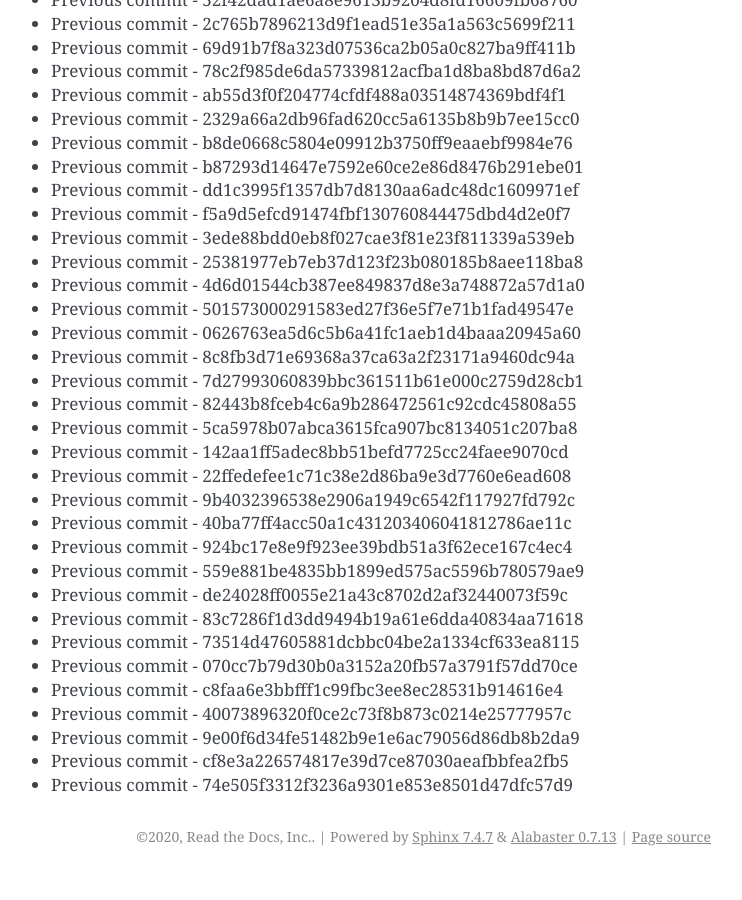
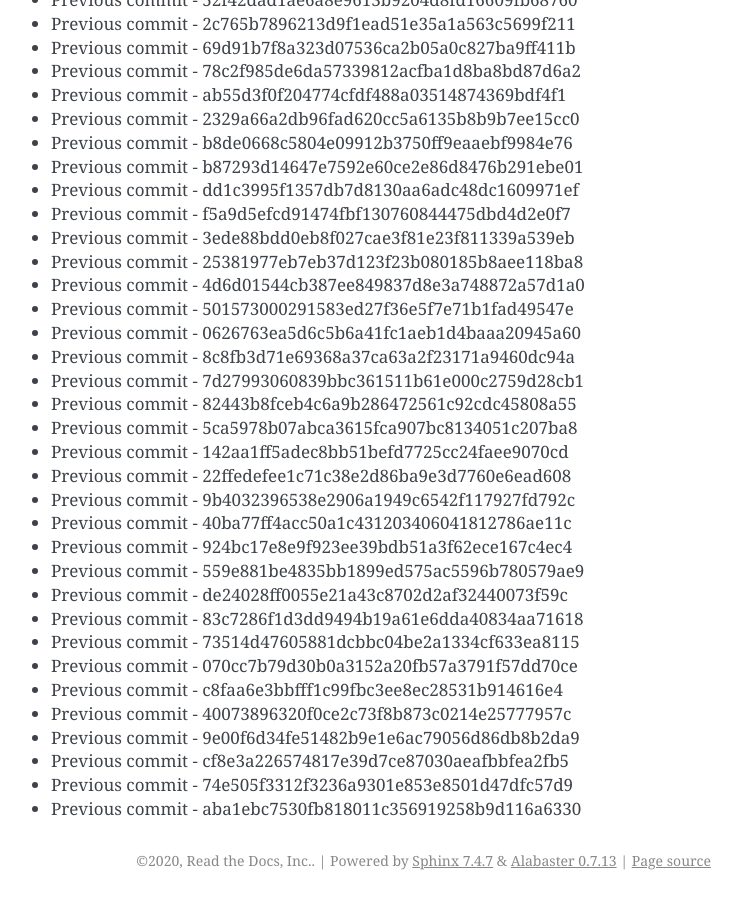
Before and after one commit to readthedocs/rtd-git-stresstest, a Sphinx documentation site: the page built from docs/updates.rst, in a window 1280 px wide and 900 px high, scrolled down 47940 px. Shown: the whole window, without its empty margins (399-1141 px from the left). Built offline with Sphinx 7.4.7, drawn with Linux system fonts in a browser that asks for light colours; before the commit the page ends 48816 px from its top, so only the background shows below that.

Commit message:
Generating commit from previous: aba1ebc7530fb818011c356919258b9d116a6330

```diff
--- a/docs/updates.rst
+++ b/docs/updates.rst
@@ -2046,3 +2046,4 @@ It can be tested for any performance characteristics.
 * Previous commit - 9e00f6d34fe51482b9e1e6ac79056d86db8b2da9
 * Previous commit - cf8e3a226574817e39d7ce87030aeafbbfea2fb5
 * Previous commit - 74e505f3312f3236a9301e853e8501d47dfc57d9
+* Previous commit - aba1ebc7530fb818011c356919258b9d116a6330
```
